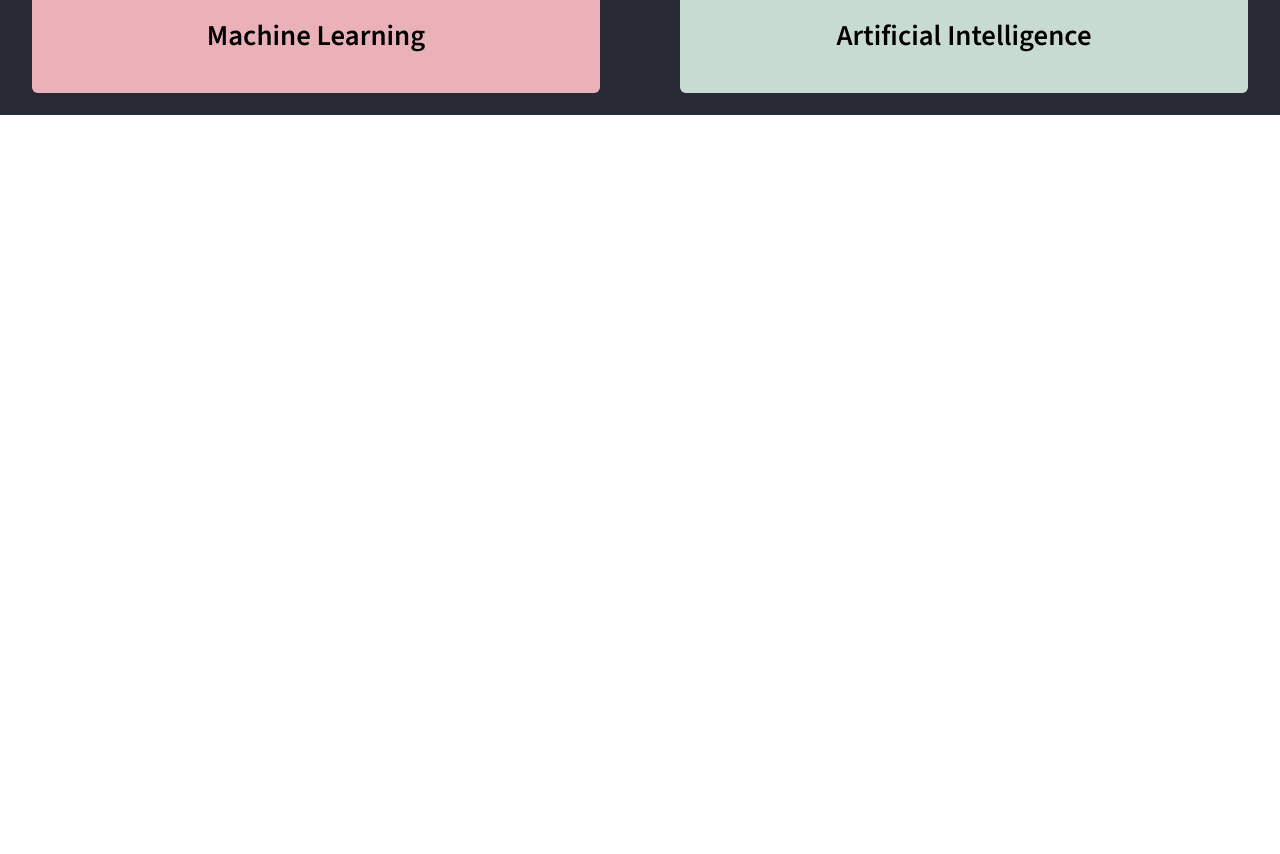
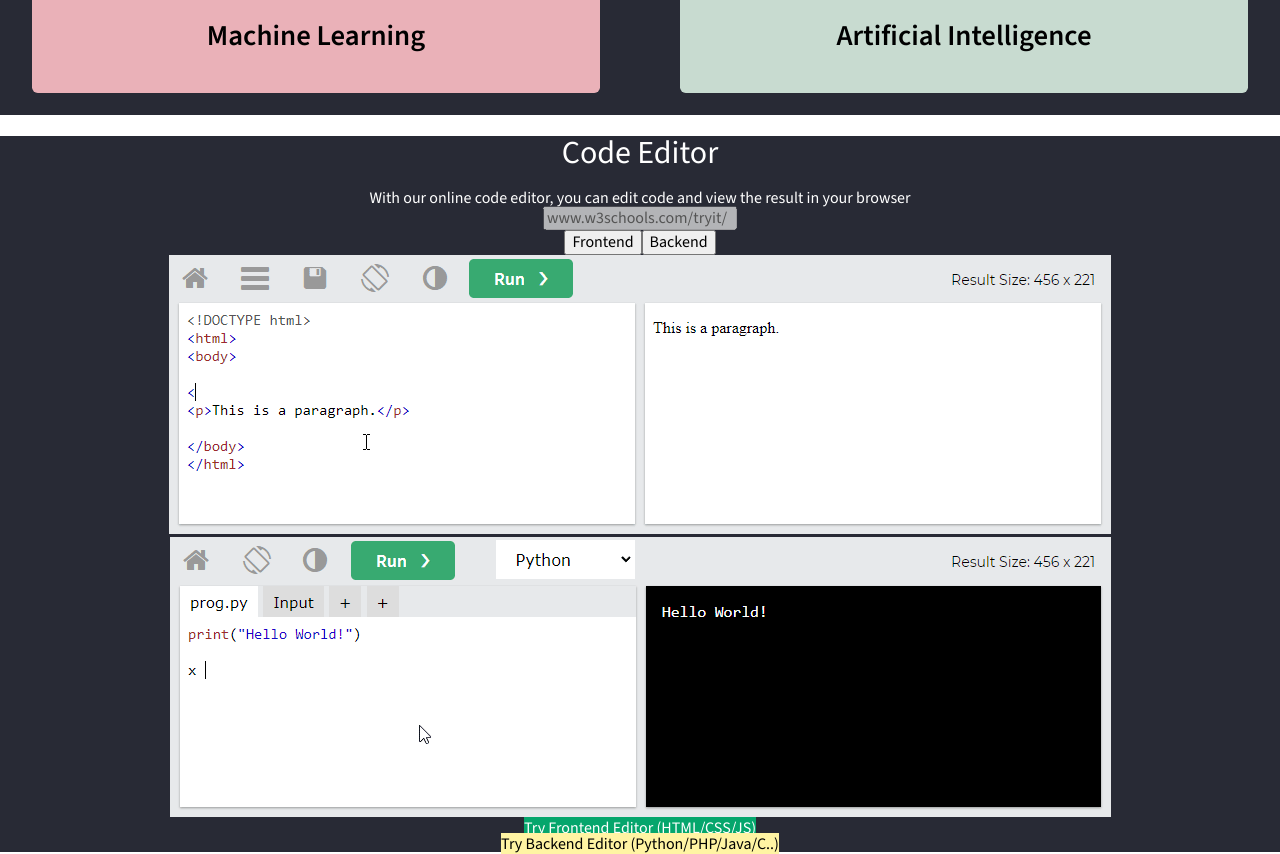
Before and after one commit to alimeghnatis/training, a React (Create React App) app: page / in a window 1280 px wide. Shown: the part 6080-6934 px from the top of the page. Before the commit the page ends 6195 px from the top, so only its background shows below. Built offline with nearby package versions, Linux system fonts and the light colour scheme.

Commit message:
code editor section was built.

```diff
--- a/src/component/Main/Main.js
+++ b/src/component/Main/Main.js
@@ -1,6 +1,7 @@
 import './main.scss';
 
 function Main() {
+
   return (
     <main class="main">
 
@@ -311,6 +312,42 @@ function Main() {
           </div>
         </div>
       </div>
+
+      {/* code editor*/}
+      <div className="code-editor black">
+        <div className="code-editor--container">
+          <h1 className="code-editor--title">Code Editor</h1>
+          <h4 className="code-editor--introduction">With our online code editor, you can edit code and view the result in your browser</h4>
+          <div className="code-editor--wrapper">
+            <div className="code-editor--header">
+              <div className="code-editor--circles-wrapper">
+                <span className="circle red-circle"></span>
+                <span className="circle yellow-circle"></span>
+                <span className="circle green-circle"></span>
+              </div>
+              <div className="code-editor--input-wrapper">
+                <input type="text" disabled value="www.w3schools.com/tryit/" className="code-editor--input" />
+              </div>
+            </div>
+            <div className="code-editor--buttons-wrapper">
+              <button className="code-editor--btn active-btn code-editor--btn-hover" id="frontBtn">Frontend</button>
+              <button className="code-editor--btn code-editor--btn-hover inactive-btn" id="backBtn">Backend</button>
+            </div>
+            <div id="Frontend">
+              <img className="code-editor--img img1" src={require('../../images/codeeditor.gif')} alt="" />
+            </div>
+            <div id="Backend">
+              <img className="code-editor--img img2" src={require('../../images/best2.gif')} alt="" />
+            </div>
+            <div className="code-editor--front-link-wrapper">
+              <a className="code-editor--link green" href="#">Try Frontend Editor (HTML/CSS/JS)</a>
+            </div>
+            <div className="code-editor--back-link-wrapper">
+              <a className="code-editor--link light-yellow" href="#">Try Backend Editor (Python/PHP/Java/C..)</a>
+            </div>
+          </div>
+        </div>
+      </div>
     </main>
   )
 }
```
